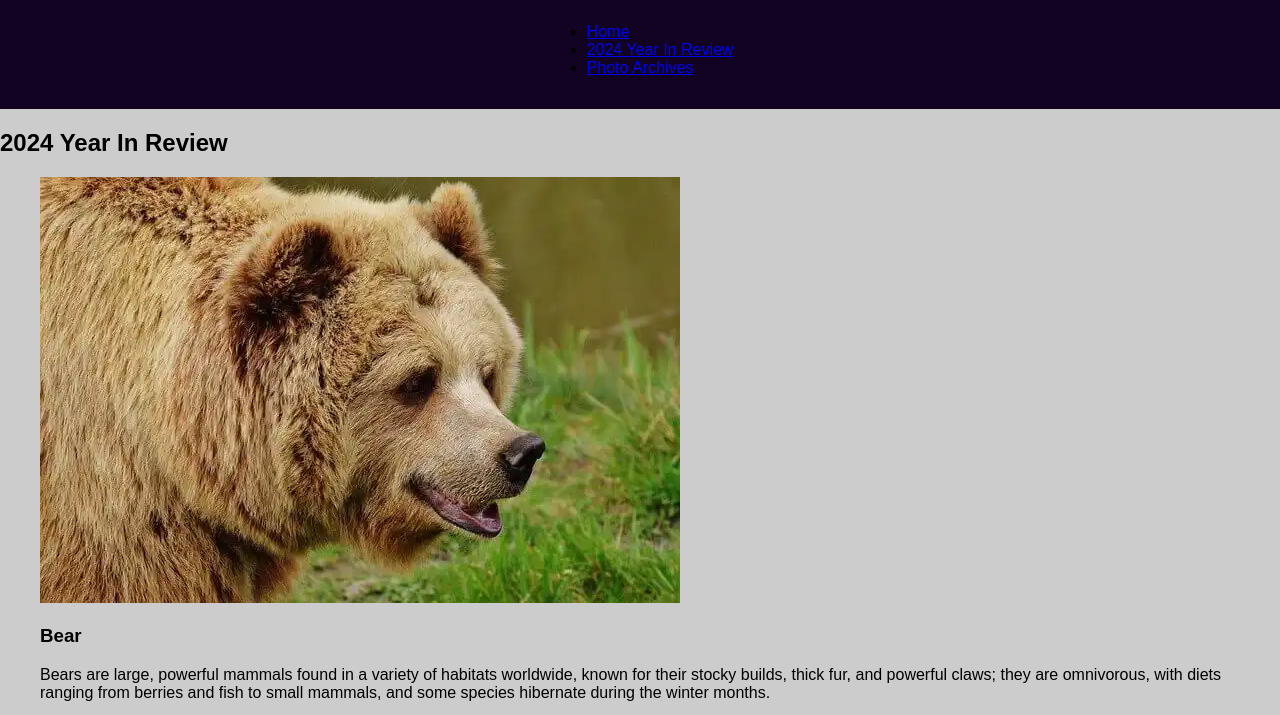
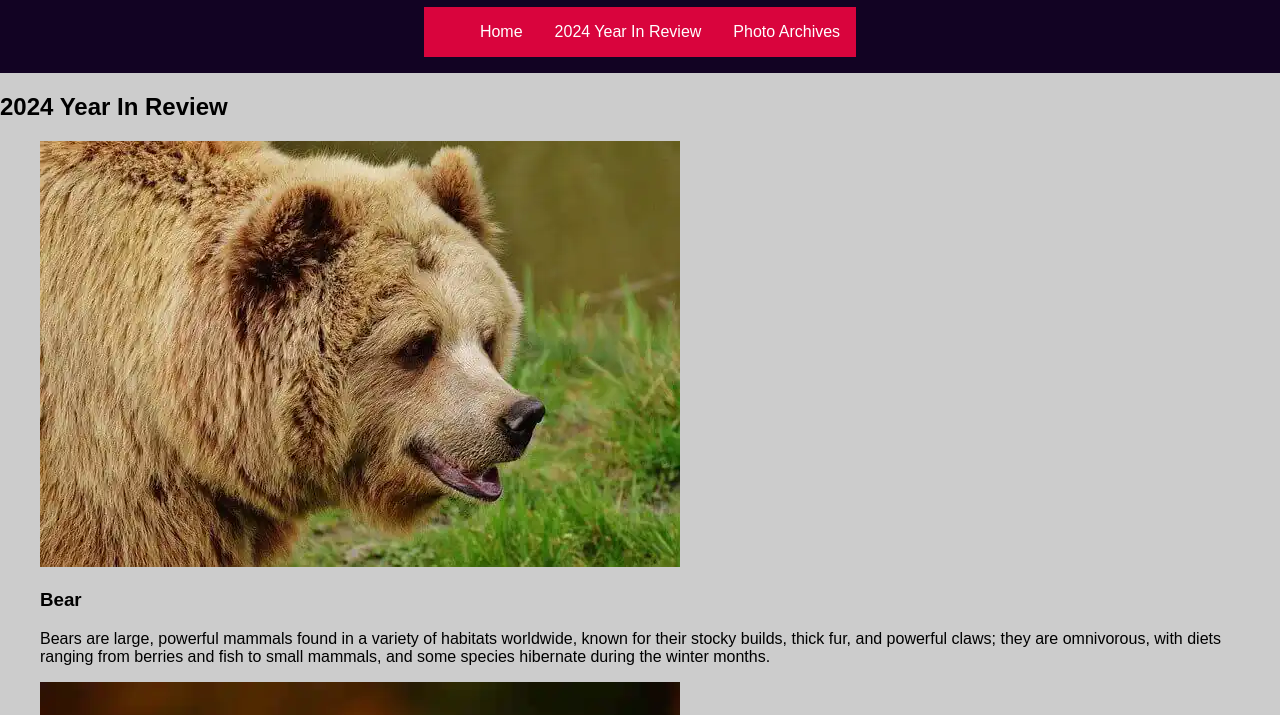
Before and after one commit to xitohshi/Photo-Gallery-assignment, a plain HTML site: page index.html in a window 1280 px wide. Shown: the part 243-958 px from the top of the page. Drawn offline with Linux system fonts and the light colour scheme.

Commit message:
added individual nav styles
flexboxed nav elements
added background colour to nav
changed text colour
removed link colour and underline
aligned logo image, text logo and nav bar to a flex column and centered all content
removed column display from the actual nav to have links be horizontal to each other

```diff
--- a/styles.css
+++ b/styles.css
@@ -18,9 +18,27 @@ header{
 }
 
 header nav{
-
+    background-color: #d9043d;
+    color: #ffffff;
 }
 
+header nav ul{
+    display: flex;
+    flex-direction: row;
+    list-style: none;
+    align-items: center;
+    justify-content: center;
+    margin: 1rem auto;
+}
+
+header nav li{
+    padding: 0 1rem;
+}
+
+header nav a{
+    text-decoration: none;
+    color: #ffffff;
+}
 
 
 /*
```
